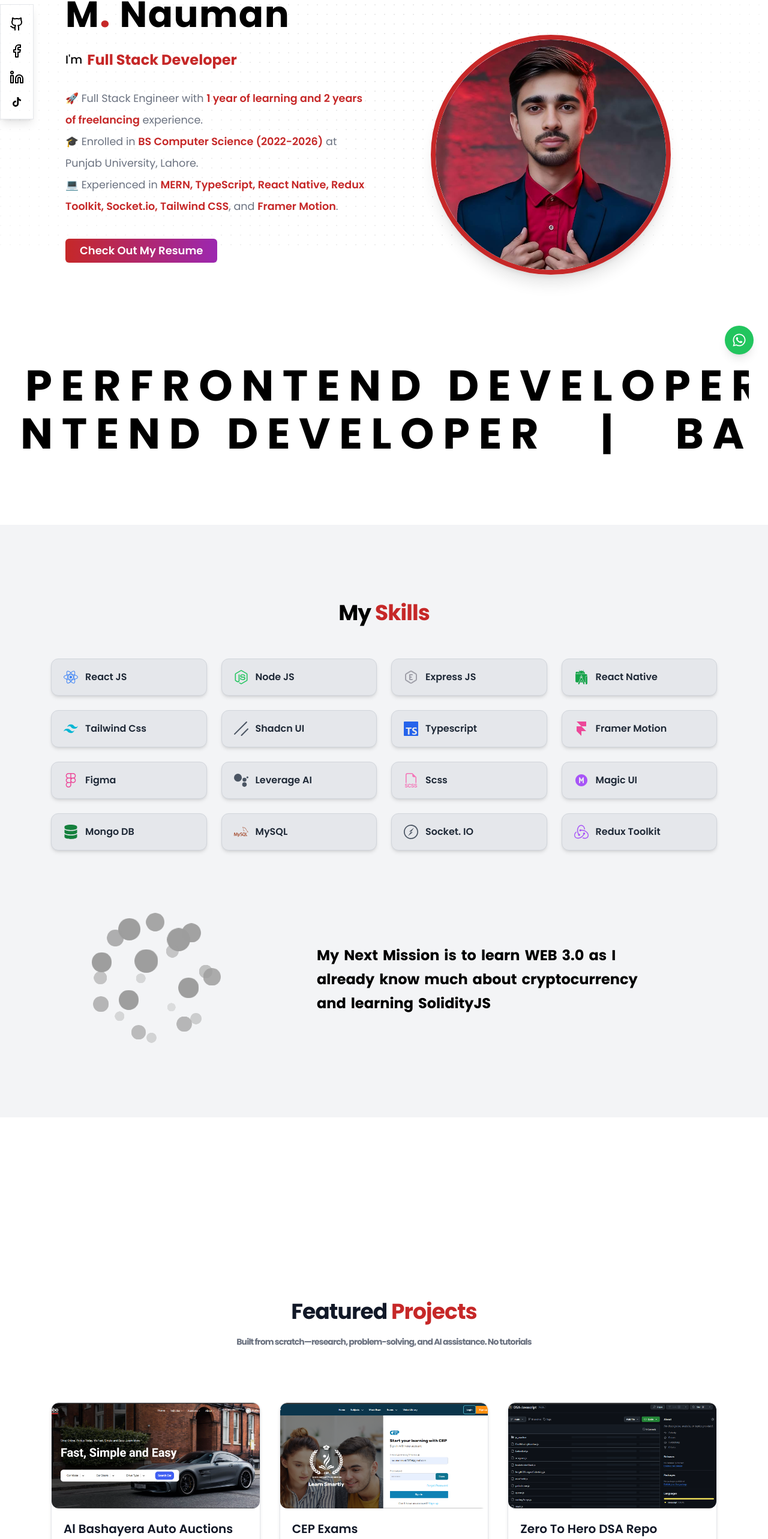
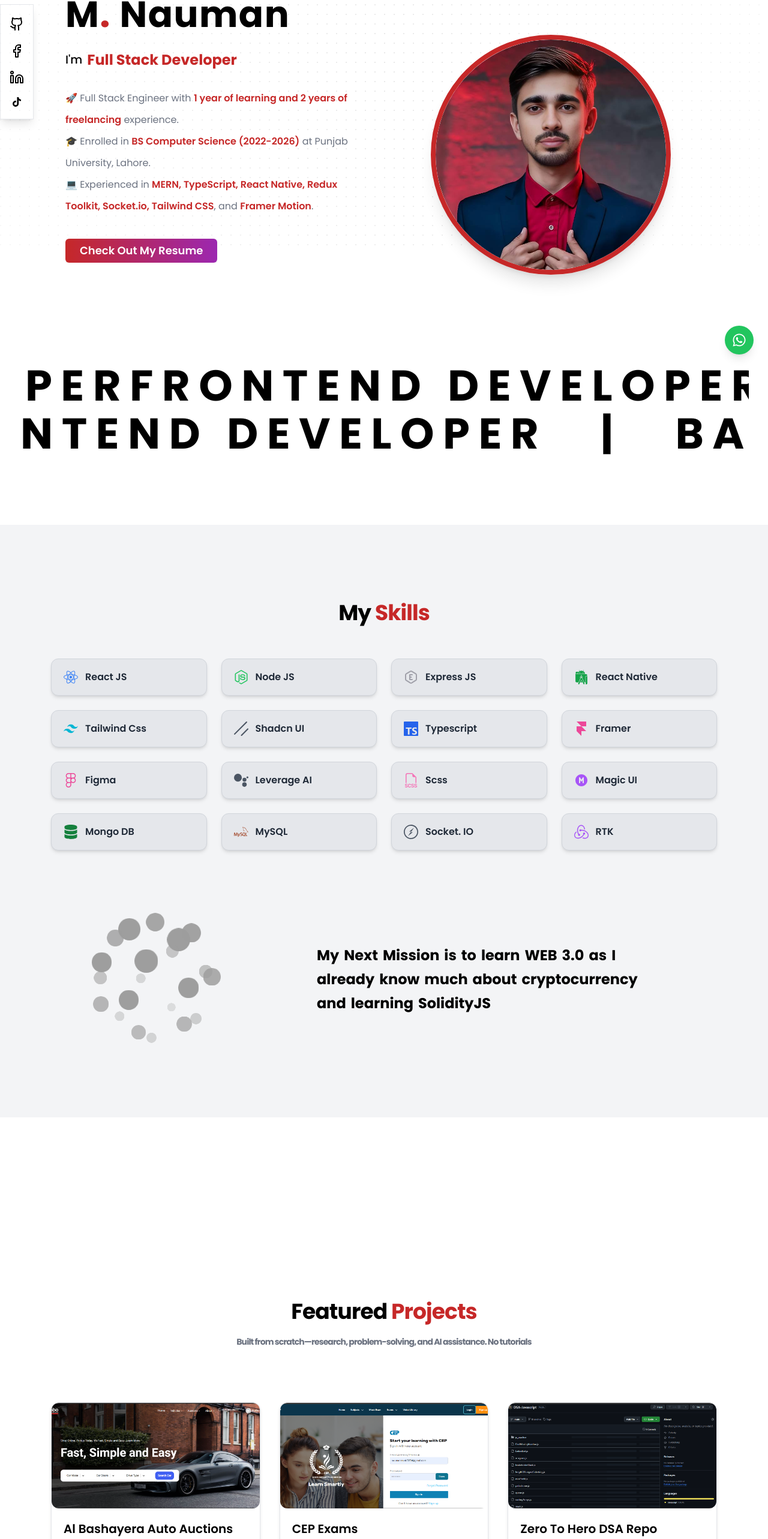
Before and after one commit to nauman331/Latest-Portfolio, a React (Vite) app: page / in a window 1280 px wide. Shown: the part 185-2751 px from the top of the page at 60% size. Built offline with nearby package versions, Linux system fonts and the light colour scheme.

Commit message:
font change

```diff
--- a/src/components/mycomponents/hero.tsx
+++ b/src/components/mycomponents/hero.tsx
@@ -50,7 +50,7 @@
                 initial={{ opacity: 0, y: 20 }}
                 animate={{ opacity: 1, y: 0 }}
                 transition={{ duration: 0.6 }}
-                className="md:text-[3.8rem] text-[2.8rem] font-extrabold leading-tight tracking-wide"
+                className="md:text-[3.8rem] text-[2.5rem] font-extrabold leading-tight tracking-wide"
               >
                 M<span className={theme === "dark" ? "text-[#9C27B0]" : "text-[#C62828]"}>.</span> Nauman
               </motion.p>
@@ -61,7 +61,7 @@
                 initial={{ opacity: 0, x: -30 }}
                 animate={{ opacity: 1, x: 0 }}
                 transition={{ duration: 0.6 }}
-                className="md:text-[1.2rem] text-[.8rem] flex items-center gap-2 font-medium"
+                className="md:text-[1.2rem] text-[.6rem] flex items-center gap-2 font-medium"
               >
                 I'm{" "}
                 <WordRotate
@@ -76,7 +76,7 @@
                 initial={{ opacity: 0, scale: 0.9 }}
                 animate={{ opacity: 1, scale: 1 }}
                 transition={{ duration: 0.6 }}
-                className="mt-2 text-[1.1rem] text-gray-500 text-left leading-9"
+                className="mt-2 text-gray-500 text-left leading-9"
               >
                 <p>
                   🚀 Full Stack Engineer with{" "}
--- a/src/screens/projects.tsx
+++ b/src/screens/projects.tsx
@@ -20,7 +20,7 @@
 
   return (
     <motion.section
-      className="w-full bg-white py-20 px-4 md:px-8"
+      className="w-full py-20 px-4 md:px-8"
       initial={{ opacity: 0, y: 40 }}
       whileInView={{ opacity: 1, y: 0 }}
       transition={{ duration: 0.6, ease: "easeInOut" }}
@@ -30,7 +30,7 @@
         initial={{ opacity: 0, y: -50 }}
         whileInView={{ opacity: 1, y: 0 }}
         transition={{ duration: 0.9, delay: 0.2, ease: "easeOut" }}
-        className="text-4xl mt-28 font-bold text-center mb-14 text-gray-900 tracking-tight"
+        className="text-4xl mt-28 font-bold text-center mb-14 tracking-tight"
         aria-label="Some of my Projects"
       >
         Featured <span className={theme === "dark" ? "text-[#9C27B0]" : "text-[#C62828]"}>Projects</span>
@@ -46,7 +46,7 @@
         {projects.slice(0, visibleProjects).map((project, index) => (
           <motion.div
             key={index}
-            className="bg-white border border-gray-200 rounded-xl overflow-hidden shadow-md hover:shadow-lg transition-all flex flex-col"
+            className="border border-gray-200 rounded-xl overflow-hidden shadow-md hover:shadow-lg transition-all flex flex-col"
           >
             <div className="relative overflow-hidden">
               <Lens zoomFactor={2.5} lensSize={110} isStatic={false}>
@@ -61,7 +61,7 @@
               </Lens>
             </div>
             <div className="p-5 flex-grow">
-              <h3 className="text-xl font-semibold text-gray-900 mb-2">
+              <h3 className="text-xl font-semibold mb-2">
                 {project.title}
               </h3>
               <p className="text-gray-600 text-sm leading-snug min-h-[40px]">
--- a/src/utils/exports.tsx
+++ b/src/utils/exports.tsx
@@ -52,7 +52,7 @@
   "Tailwind Css": { icon: <SiTailwindcss className="text-cyan-500 text-2xl" />, color: "#06b6d4" },
   "Shadcn UI": { icon: <SiShadcnui className="text-gray-600 text-2xl" />, color: "#64748b" },
   "Typescript": { icon: <SiTypescript className="text-blue-600 text-2xl" />, color: "#2563eb" },
-  "Framer Motion": { icon: <SiFramer className="text-pink-500 text-2xl" />, color: "#ec4899" },
+  "Framer": { icon: <SiFramer className="text-pink-500 text-2xl" />, color: "#ec4899" },
   "Figma": { icon: <SiFigma className="text-pink-500 text-2xl" />, color: "#f472b6" },
   "Leverage AI": { icon: <SiGoogleassistant className="text-gray-600 text-2xl" />, color: "#64748b" },
   "Scss": { icon: <BsFiletypeScss className="text-pink-400 text-2xl" />, color: "#f472b6" },
@@ -60,7 +60,7 @@
   "Mongo DB": { icon: <FaDatabase className="text-green-700 text-2xl" />, color: "#15803d" },
   "MySQL": { icon: <SiMysql className="text-orange-800 text-2xl" />, color: "#c2410c" },
   "Socket. IO": { icon: <SiSocketdotio className="text-gray-600 text-2xl" />, color: "#64748b" },
-  "Redux Toolkit": { icon: <SiRedux className="text-purple-500 text-2xl" />, color: "#9333ea" },
+  "RTK": { icon: <SiRedux className="text-purple-500 text-2xl" />, color: "#9333ea" },
 };
 
 export const projects = [
```
